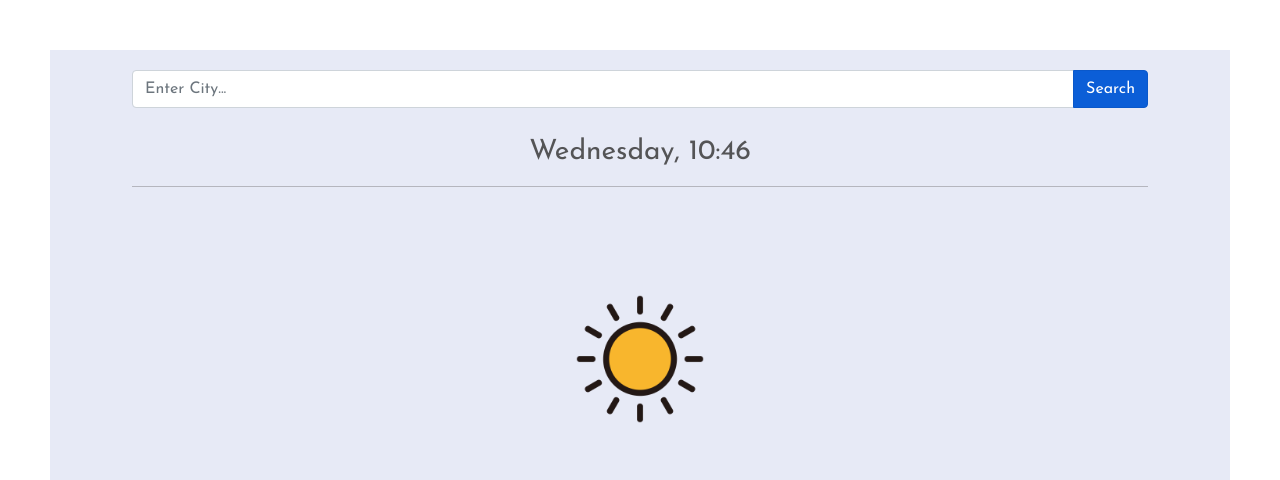
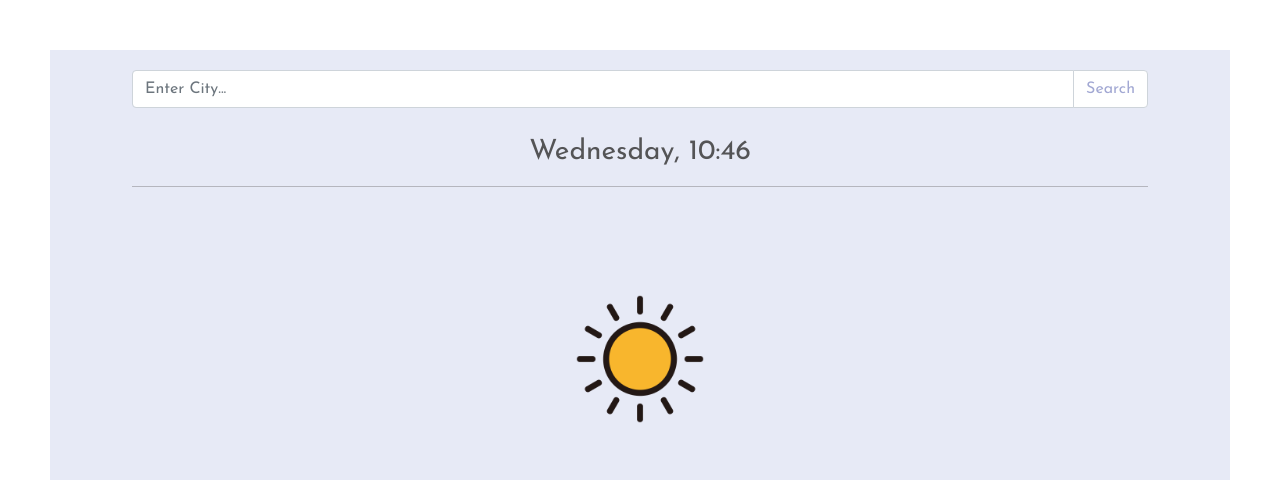
Before and after one commit to 4CCELA/weather-project, a plain HTML site: page index.html in a window 1280 px wide. In both pictures the pointer is over the input "Search". Shown: the top 480 px of the page. Drawn offline with nearby package versions, Linux system fonts and the light colour scheme; no server answers.

Commit message:
Update search button's hover

```diff
--- a/src/styles.css
+++ b/src/styles.css
@@ -64,6 +64,13 @@ input[type="submit"] {
   border-color: #ced4da;
 }
 
+input[type="submit"]:hover {
+  color: #a2a8d3;
+  background: white;
+  border-color: #ced4da;
+  transition: 100ms ease-in-out;
+}
+
 .forecast {
   color: #545456;
   padding: 50px;
```
